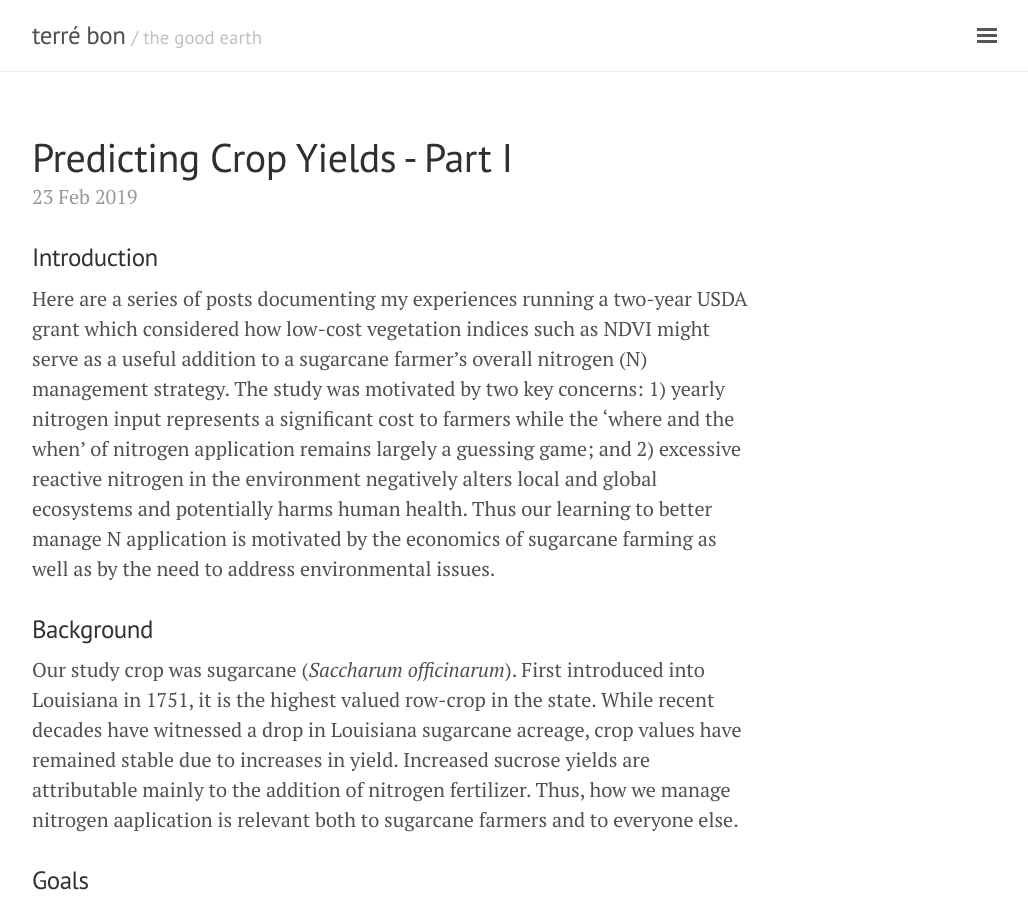
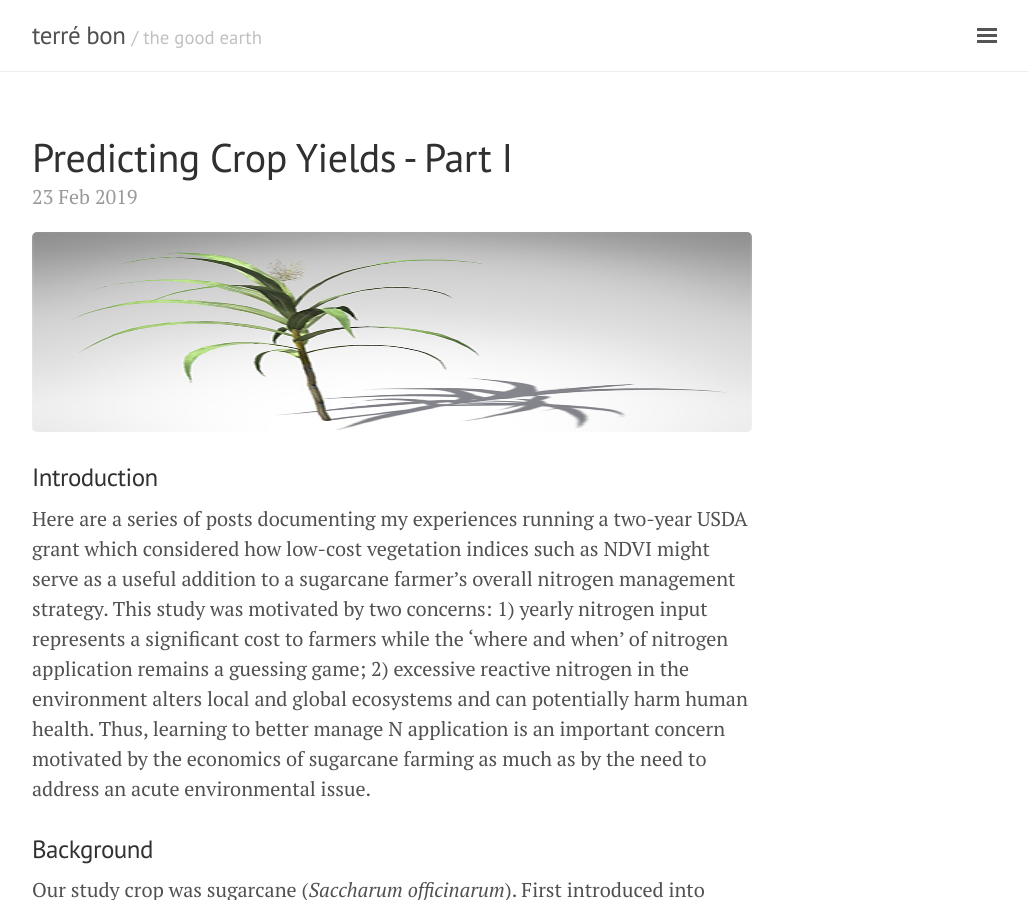
Before and after one commit to geraldmc/geraldmc.github.io, a Jekyll site: the page built from _posts/2019-02-23-predicting-yield-1.md, in a window 1280 px wide and 900 px high. Shown: the whole window, without its empty margins (248-1276 px from the left). Built offline with Jekyll 4.4.1, drawn with Linux system fonts in a browser that asks for light colours.

Commit message:
adds cane image

```diff
--- a/_posts/2019-02-23-predicting-yield-1.md
+++ b/_posts/2019-02-23-predicting-yield-1.md
@@ -3,9 +3,11 @@ layout: post
 title: Predicting Crop Yields - Part I
 ---
 
+![Treatments]({{ site.url }}/assets/sugar_cane.png){:height="200px" width="850px"}
+
 ### Introduction
 
-Here are a series of posts documenting my experiences running a two-year USDA grant which considered how low-cost vegetation indices such as NDVI might serve as a useful addition to a sugarcane farmer's overall nitrogen (N) management strategy. The study was motivated by two key concerns: 1) yearly nitrogen input represents a significant cost to farmers while the 'where and the when' of nitrogen application remains largely a guessing game; and 2) excessive reactive nitrogen in the environment negatively alters local and global ecosystems and potentially harms human health. Thus our learning to better manage N application is motivated by the economics of sugarcane farming as well as by the need to address environmental issues.
+Here are a series of posts documenting my experiences running a two-year USDA grant which considered how low-cost vegetation indices such as NDVI might serve as a useful addition to a sugarcane farmer's overall nitrogen management strategy. This study was motivated by two concerns: 1) yearly nitrogen input represents a significant cost to farmers while the 'where and when' of nitrogen application remains a guessing game; 2) excessive reactive nitrogen in the environment alters local and global ecosystems and can potentially harm human health. Thus, learning to better manage N application is an important concern motivated by the economics of sugarcane farming as much as by the need to address an acute environmental issue.
 
 ### Background
 
```
Also changed, not shown: assets/sugar_cane.png (added).
